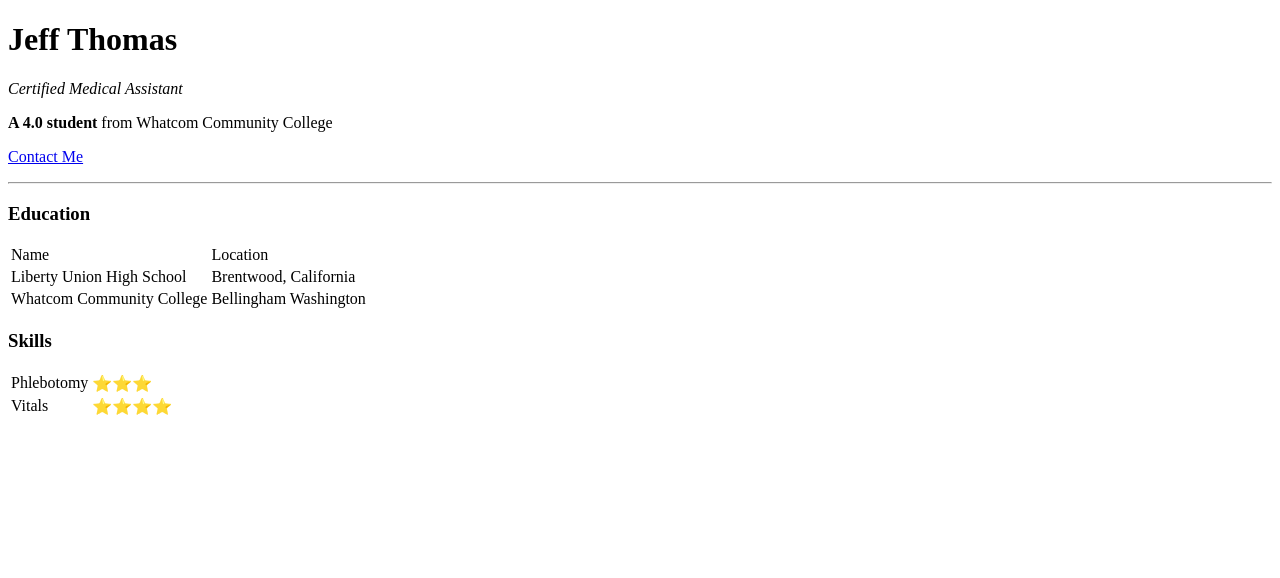
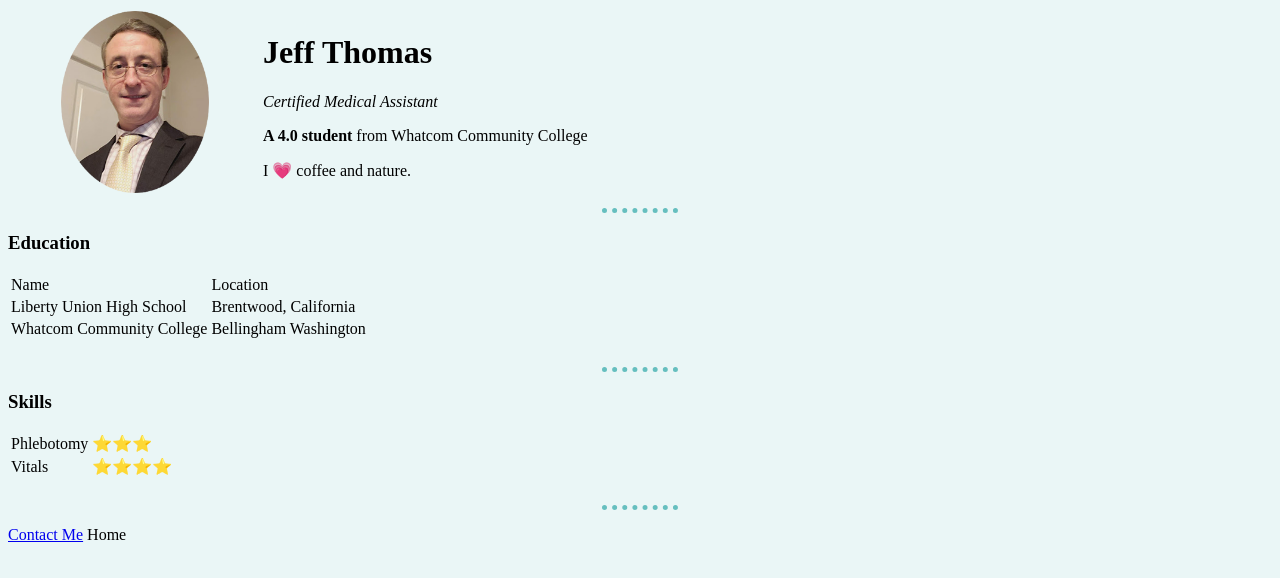
Before and after one commit to Beetlebub/cv, a plain HTML site: page index.html in a window 1280 px wide. Drawn offline with Linux system fonts and the light colour scheme.

Commit message:
Testing with folders
Updated page with external CSS

```diff
--- /dev/null
+++ b/css/styles.css
@@ -0,0 +1,10 @@
+body {
+  background-color: #eaf6f6;
+}
+hr {
+  border-style: none;
+  border-top-style: dotted;
+  border-color: #66bfbf;
+  border-width: 5px;
+  width: 6%;
+}
--- a/index.html
+++ b/index.html
@@ -4,20 +4,29 @@
 <head>
   <meta charset="utf-8">
   <title>Jeff's Personal Site</title>
+  <link rel="stylesheet" href="css/styles.css" type="text/css">
 </head>
 
 <body>
-  <h1>Jeff Thomas</h1>
-  <p><em>Certified Medical Assistant</em></p>
-  <p><strong>A 4.0 student</strong> from Whatcom Community College</p>
-  <p><a href="contact-me.html">Contact Me</a></p>
+  <table>
+    <tr>
+      <td align="center"><img src="images/Round Profile wTrans.png" alt="Jeff profile picture" width="60%" height="60%"></td>
+      <td>
+        <h1>Jeff Thomas</h1>
+        <p><em>Certified Medical Assistant</em></p>
+        <p><strong>A 4.0 student</strong> from Whatcom Community College</p>
+        <p>I 💗 coffee and nature.</p>
+      </td>
+    </tr>
+  </table>
+
   <hr>
   <h3>Education</h3>
   <table>
     <thead>
       <tr>
-      <td>Name</td>
-      <td>Location</td>
+        <td>Name</td>
+        <td>Location</td>
       </tr>
     </thead>
     <tbody>
@@ -31,6 +40,7 @@
       </tr>
     </tbody>
   </table>
+  <br><hr>
   <h3>Skills</h3>
   <table>
     <tr>
@@ -42,6 +52,8 @@
       <td>⭐⭐⭐⭐</td>
     </tr>
   </table>
+  <br><hr>
+  <p><a href="contact-me.html">Contact Me</a> Home</p>
 </body>
 
 </html>
```
Also changed, not shown: contact-me.html (+3 -0 lines), images/Profile Round.jpg (added), images/Profile.jpg (added), images/Round Profile wTrans.png (added).
